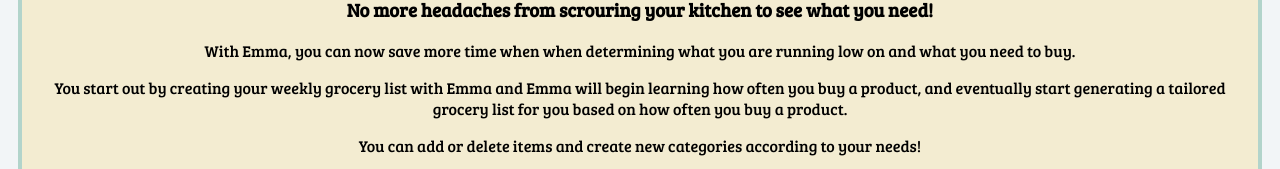
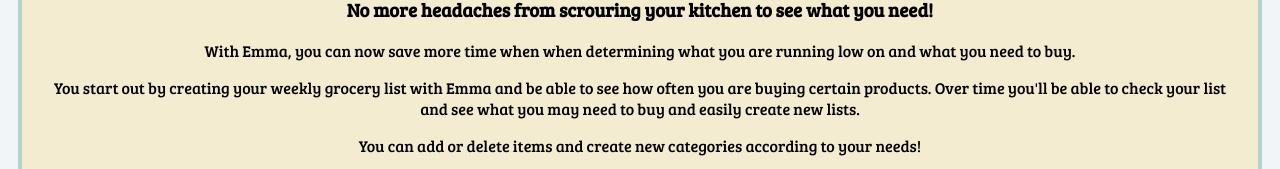
Before and after one commit to mal3905/Emma-Client, a React (Create React App) app: page / in a window 1280 px wide. Shown: the part 243-412 px from the top of the page. Built offline with nearby package versions, Linux system fonts and the light colour scheme; no server answers.

Commit message:
about app

```diff
--- a/src/App/App.js
+++ b/src/App/App.js
@@ -152,10 +152,9 @@ export default  class App extends Component {
                 <h3>No more headaches from scrouring your kitchen to see what you need!</h3>
                   <p>With Emma, you can now save more time when when determining what you are
                    running low on and what you need to buy. </p>
-                  <p>You start out by creating your weekly grocery list with Emma and Emma
-                    will begin learning how often you buy a product, and eventually start
-                    generating a tailored grocery list for you based on how often you buy a
-                    product.</p>
+                  <p>You start out by creating your weekly grocery list with Emma and be able to see how often you are buying
+                    certain products. Over time you'll be able to check your list and see what you may need to buy
+                    and easily create new lists.</p>
                     <p>You can add or delete items and create new categories according to your needs!</p>
 
 
```
